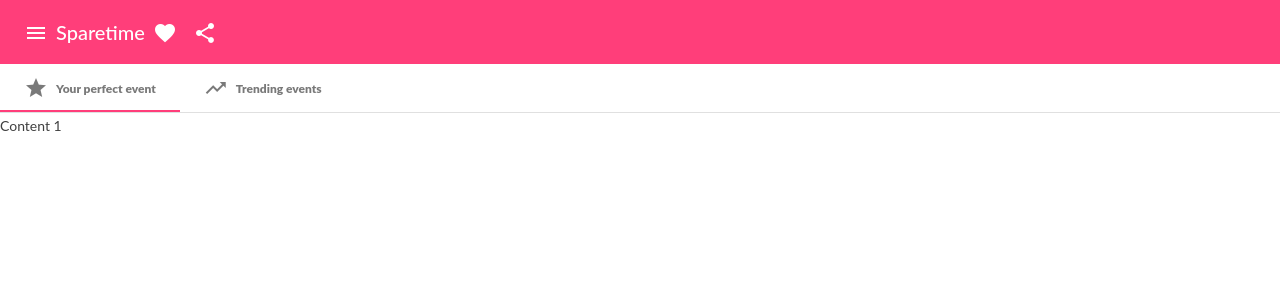
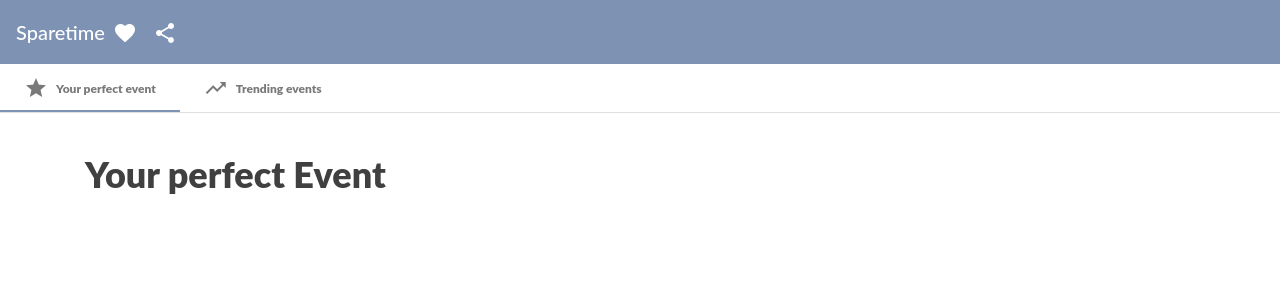
Before and after one commit to Nicolas-Chambon/sparetime_frontend_public, an Angular app: page /dashboard in a window 1280 px wide. Shown: the top 300 px of the page. Built offline with nearby package versions, Linux system fonts and the light colour scheme.

Commit message:
#13 - Changing primary color

```diff
--- a/src/app/pages/dashboard/dashboard.component.html
+++ b/src/app/pages/dashboard/dashboard.component.html
@@ -8,7 +8,9 @@
       <mat-icon class="tab-icon">star</mat-icon>
       Your perfect event
     </ng-template>
-    Content 1
+    <div class="container top-event-container">
+      <h1> Your perfect Event</h1>
+    </div>
   </mat-tab>
 
   <!-- Tab for the top trends-->
--- a/src/app/pages/dashboard/dashboard.component.scss
+++ b/src/app/pages/dashboard/dashboard.component.scss
@@ -1,3 +1,7 @@
 .tab-icon {
   margin-right: 8px;
 }
+
+.top-event-container {
+  margin-top: 40px;
+}
--- a/src/app/shared/layout/layout.component.html
+++ b/src/app/shared/layout/layout.component.html
@@ -1,7 +1,4 @@
 <mat-toolbar color="primary">
-  <button mat-icon-button class="example-icon" aria-label="Example icon-button with menu icon">
-    <mat-icon>menu</mat-icon>
-  </button>
   <span>Sparetime</span>
   <span class="example-spacer"></span>
   <button mat-icon-button class="example-icon favorite-icon" aria-label="Example icon-button with heart icon">
--- a/src/styles.scss
+++ b/src/styles.scss
@@ -120,8 +120,8 @@ $app-typography: map-merge(
 /*
  Color theme
  */
-$app-theme-primary: mat-palette($app-pink);
-$app-theme-accent: mat-palette($app-blue);
+$app-theme-primary: mat-palette($app-blue);
+$app-theme-accent: mat-palette($app-pink);
 $app-theme-warn: mat-palette($app-grey);
 $app-theme: mat-light-theme($app-theme-primary, $app-theme-accent, $app-theme-warn);
 
```
